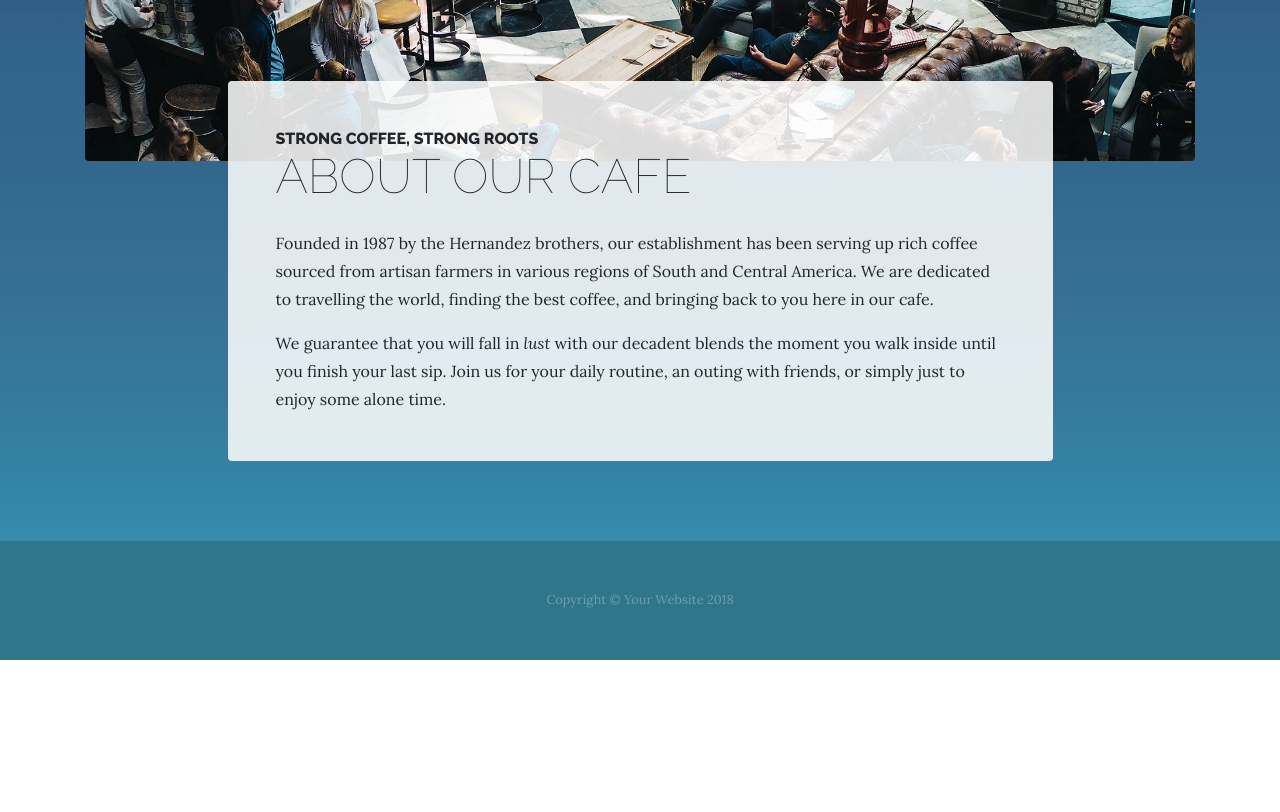
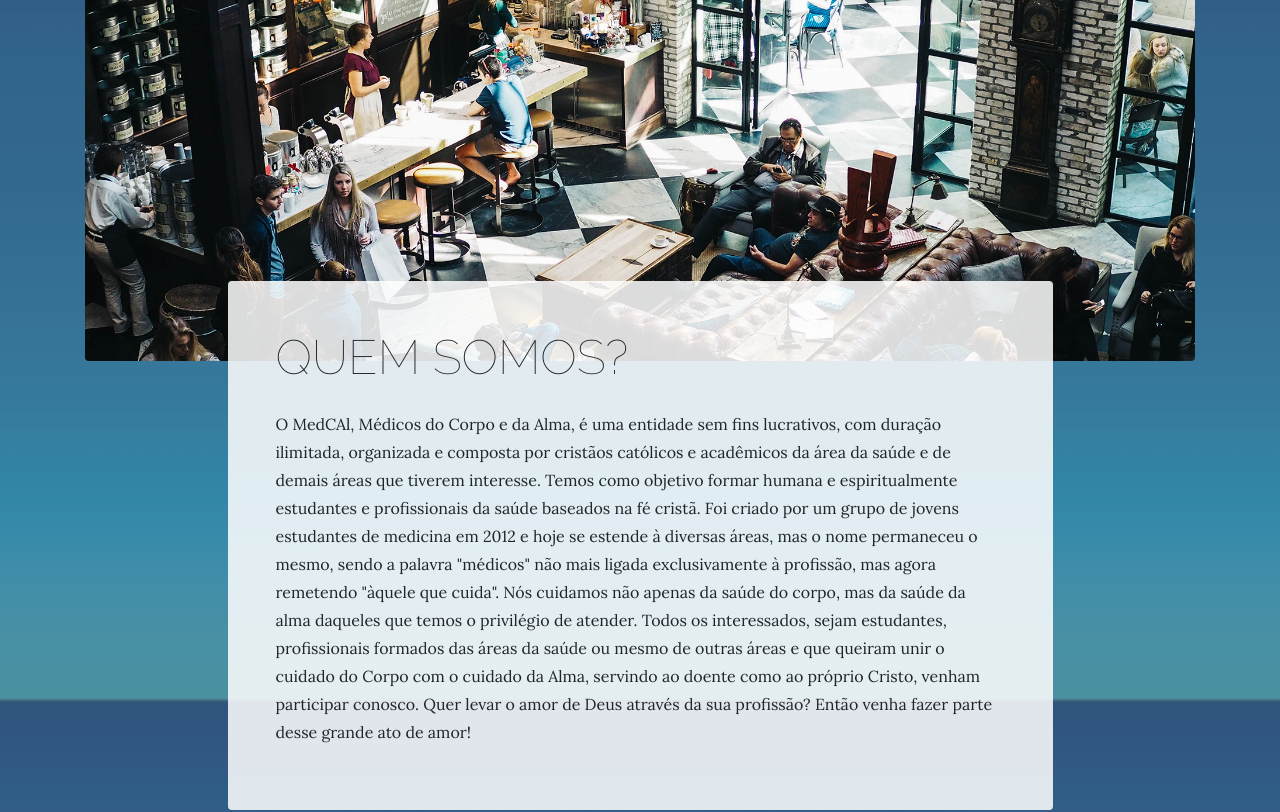
Before and after one commit to murcofe/MedCAl, a website: page store.html in a window 1280 px wide. Shown: the part 1700-2512 px from the top of the page. Before the commit the page ends 2360 px from the top, so only its background shows below. Drawn offline with Linux system fonts and the light colour scheme.

Commit message:
alteração do texto quem somos nos

```diff
--- a/store.html
+++ b/store.html
@@ -25,6 +25,9 @@
   <body>
 
     <h1 class="site-heading text-center text-white d-none d-lg-block">
+      <div align="center">
+        <img src="img/medcal.png" alt="medcal_logo" width="200" height="200">
+      </div>
       <span class="site-heading-upper text-primary mb-3">A Free Bootstrap 4 Business Theme</span>
       <span class="site-heading-lower">Business Casual</span>
     </h1>
@@ -124,13 +127,10 @@
             <div class="col-xl-9 col-lg-10 mx-auto">
               <div class="bg-faded rounded p-5">
                 <h2 class="section-heading mb-4">
-                  <span class="section-heading-upper">Strong Coffee, Strong Roots</span>
-                  <span class="section-heading-lower">About Our Cafe</span>
+                  <!-- <span class="section-heading-upper">Strong Coffee, Strong Roots</span> -->
+                  <span class="section-heading-lower">Quem somos?</span>
                 </h2>
-                <p>Founded in 1987 by the Hernandez brothers, our establishment has been serving up rich coffee sourced from artisan farmers in various regions of South and Central America. We are dedicated to travelling the world, finding the best coffee, and bringing back to you here in our cafe.</p>
-                <p class="mb-0">We guarantee that you will fall in
-                  <em>lust</em>
-                  with our decadent blends the moment you walk inside until you finish your last sip. Join us for your daily routine, an outing with friends, or simply just to enjoy some alone time.</p>
+                <p>O MedCAl, Médicos do Corpo e da Alma, é uma entidade sem fins lucrativos, com duração ilimitada, organizada e composta por cristãos católicos e acadêmicos da área da saúde e de demais áreas que tiverem interesse. Temos como objetivo formar humana e espiritualmente estudantes e profissionais da saúde baseados na fé cristã. Foi criado por um grupo de jovens estudantes de medicina em 2012 e hoje se estende à diversas áreas, mas o nome permaneceu o mesmo, sendo a palavra "médicos" não mais ligada exclusivamente à profissão, mas agora remetendo "àquele que cuida". Nós cuidamos não apenas da saúde do corpo, mas da saúde da alma daqueles que temos o privilégio de atender. Todos os interessados, sejam estudantes, profissionais formados das áreas da saúde ou mesmo de outras áreas e que queiram unir o cuidado do Corpo com o cuidado da Alma, servindo ao doente como ao próprio Cristo, venham participar conosco. Quer levar o amor de Deus através da sua profissão? Então venha fazer parte desse grande ato de amor!</p>
               </div>
             </div>
           </div>
```
Also changed, not shown: about.html (+6 -4 lines), index.html (line endings or trailing spaces).
